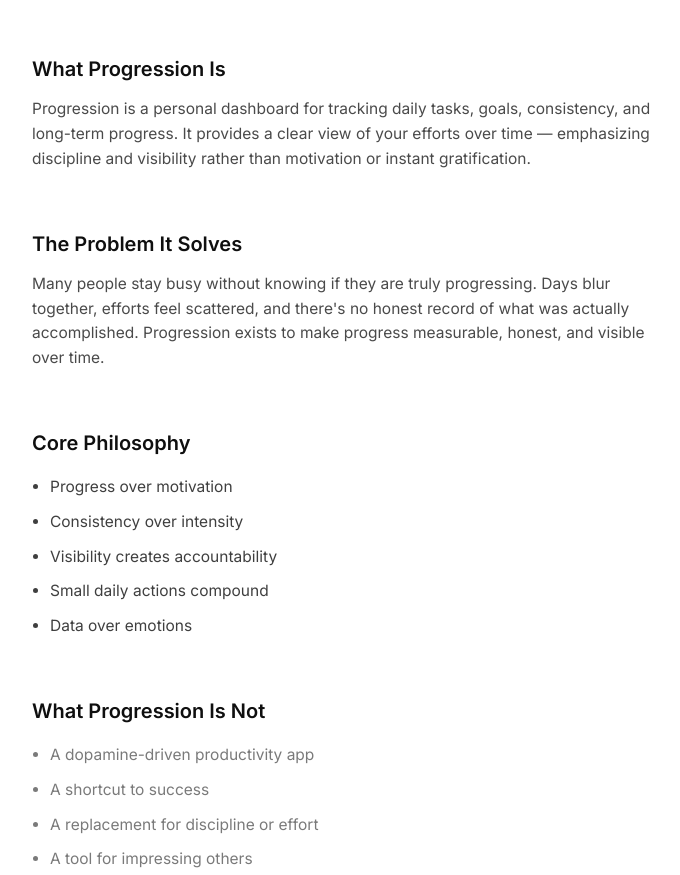
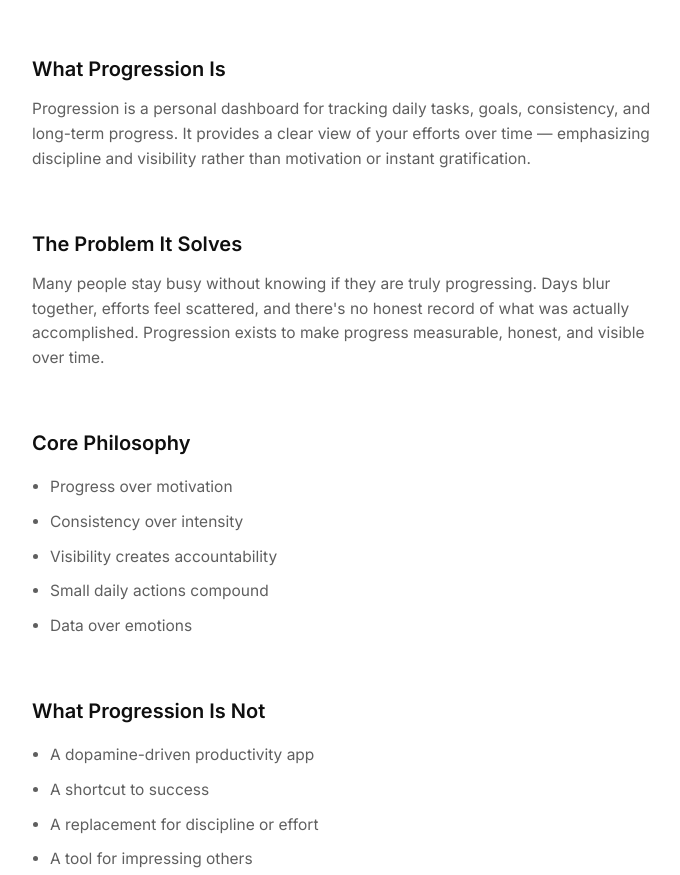
Before and after one commit to AliJoshan/Progression, a plain HTML site: page about.html in a window 1280 px wide. Shown: the part 265-1140 px from the top of the page, without its empty margins (272-952 px from the left). Drawn offline with Linux system fonts and the light colour scheme.

Commit message:
consistent font color for about page

```diff
--- a/about.css
+++ b/about.css
@@ -103,7 +103,7 @@
 
 .content p {
     font-size: 15.5px;
-    color: #4a4a4a;
+    color: #5f5f5f;
     max-width: 640px;
 }
 
@@ -119,13 +119,13 @@
 
 .philosophy-list li {
     font-size: 15.5px;
-    color: #3f3f3f;
+    color: #5f5f5f;
     margin-bottom: 10px;
 }
 
 .muted-list li {
     font-size: 15.5px;
-    color: #7a7a7a;
+    color: #5f5f5f;
     margin-bottom: 10px;
 }
 
```
